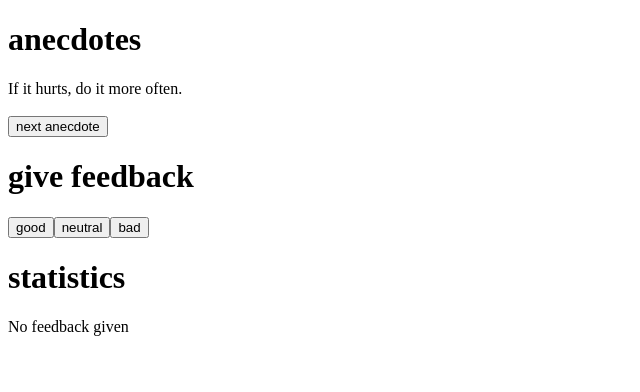
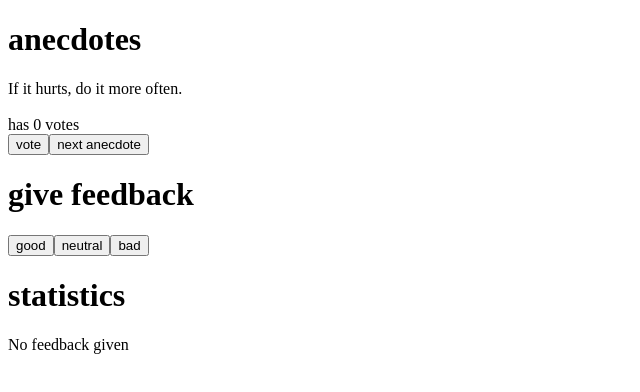
Before and after one commit to dollybuzz/fullstackopen, a React (Vite) app in the folder part1/unicafe/: page / in a window 1280 px wide. Shown: the top 392 px of the page, without its empty margins (0-640 px from the left). Built offline with nearby package versions, Linux system fonts and the light colour scheme.

Commit message:
track number of votes per anecdote

```diff
--- a/part1/unicafe/src/App.jsx
+++ b/part1/unicafe/src/App.jsx
@@ -61,21 +61,35 @@ const App = () => {
     'The only way to go fast, is to go well.'
   ];
 
+
+
   const [good, setGood] = useState(0);
   const [neutral, setNeutral] = useState(0);
   const [bad, setBad] = useState(0);
   const [selected, setSelected] = useState(0);
+  const [vote, setVote] = useState([0, 0, 0, 0, 0, 0, 0, 0]);
+  const randomNum = Math.floor(Math.random()*anecdotes.length);
 
   const setToGood = (value) => { setGood(value) };
   const setToNeutral = (value) => { setNeutral(value) };
   const setToBad = (value) => { setBad(value) };
-  const setToSelected = (value) => setSelected(value);
+  const setToSelected = (value) => { setSelected(value) };
+
+  const setToVote = (value) => {
+    setVote(() => {
+    const copy = [...vote];
+    copy[value] = copy[value] + 1
+    return copy;
+    })
+  };
 
   return (
     <div>
       <Title title={'anecdotes'} />
       <div>{anecdotes[selected]}</div><br/>
-      <Button onClick={() => {setToSelected(Math.trunc(Math.random()*8))}} text={"next anecdote"}/>
+      <div>has {vote[selected]} votes</div>
+      <Button onClick={() => {setToVote(selected)}} text={"vote"}/>
+      <Button onClick={() => {setToSelected(randomNum)}} text={"next anecdote"}/>
 
       <Title title={'give feedback'} />
       <Button onClick={() => {setToGood(good + 1)}} text={'good'}/>
```
